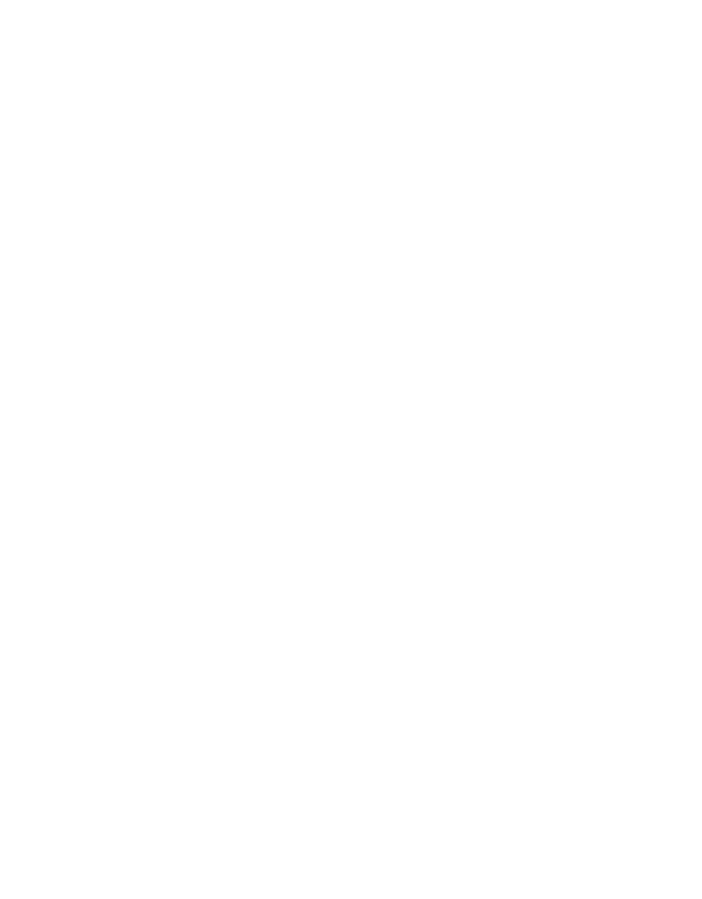
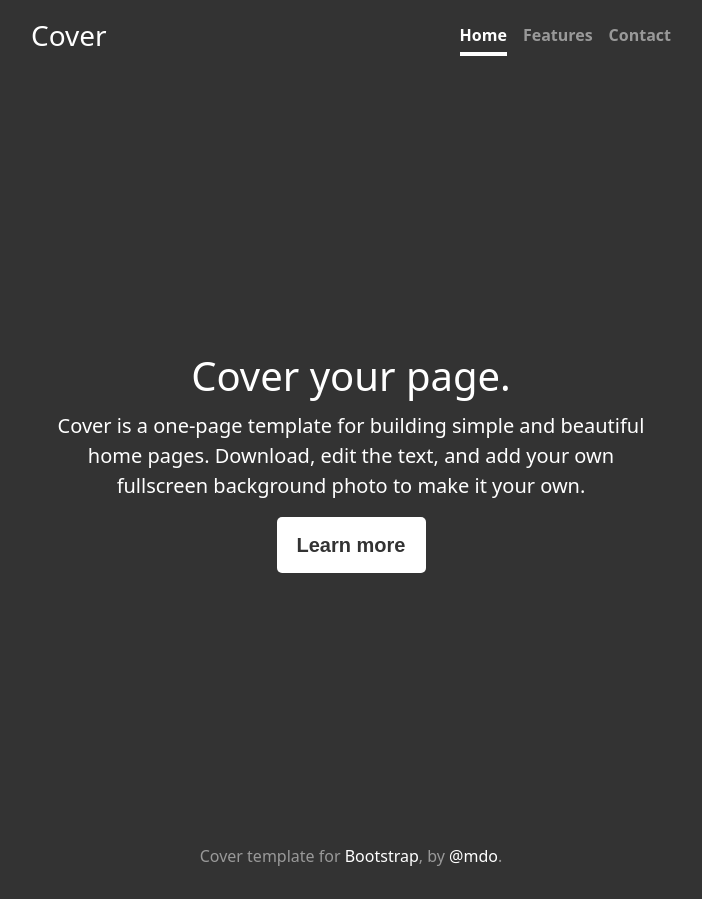
Before and after one commit to ingridmartinezdev/cover-template, a plain HTML site: page index.html in a window 1280 px wide. Shown: the whole page, without its empty margins (393-1095 px from the left). Before the commit the page ends 800 px from the top, so only its background shows below. Drawn offline with Linux system fonts and the light colour scheme.

Commit message:
sfinal project

```diff
--- a/index.html
+++ b/index.html
@@ -3,7 +3,37 @@
   <head>
     <meta charset="UTF-8" />
     <meta name="viewport" content="width=device-width, initial-scale=1.0" />
-    <title>Document</title>
+    <title>Cover Template</title>
+    <link rel="stylesheet" href="styles.css" />
   </head>
-  <body></body>
+  <body>
+    <section class="container">
+      <header>
+        <div class="logo">Cover</div>
+        <div>
+          <nav>
+            <ul>
+              <li><a class="menu-active" href="">Home</a></li>
+              <li><a class="menu" href="">Features</a></li>
+              <li><a class="menu" href="">Contact</a></li>
+            </ul>
+          </nav>
+        </div>
+      </header>
+      <div class="banner">
+        <h1>Cover your page.</h1>
+        <p>
+          Cover is a one-page template for building simple and beautiful home
+          pages. Download, edit the text, and add your own fullscreen background
+          photo to make it your own.
+        </p>
+        <button>Learn more</button>
+      </div>
+      <footer>
+        <p>
+          Cover template for <a href="">Bootstrap</a>, by <a href="">@mdo</a>.
+        </p>
+      </footer>
+    </section>
+  </body>
 </html>
--- a/styles.css
+++ b/styles.css
@@ -0,0 +1,96 @@
+*{
+    padding: 0px;
+    margin: 0px;
+    box-sizing: border-box;
+    background-color: #333333;
+}
+.container{
+    color: white;
+    font-family: system-ui, -apple-system, BlinkMacSystemFont, 'Segoe UI', Roboto, Oxygen, Ubuntu, Cantarell, 'Open Sans', 'Helvetica Neue', sans-serif;
+    padding: 16px;
+    margin: 0 408px;
+}
+header{
+    display: flex;
+    justify-content: space-between;
+    width: 640px;
+    margin: 0 auto;
+    margin-bottom: 272px;
+}
+.logo{
+    font-size: 28px;
+    font-weight: 500;
+}
+ul{
+    display: flex;
+}
+li{
+    list-style: none;
+    display: flex;
+    padding: 4px 0px;
+    margin-bottom: 16px;
+}
+header a{
+    text-decoration: none;
+    font-size: 16px;
+    font-weight: 700;
+    padding: 4px 0;
+}
+.menu{
+    color: rgba(255, 255, 255, .5) !important;
+    margin-left: 16px;
+    height: 36px;
+}
+.menu:hover{
+    border-bottom: 4px solid #898989;
+}
+.menu-active{
+    color: white;
+    border-bottom: 4px solid white;
+}
+.banner{
+    width: 640px;
+    text-align: center;
+    display: flex;
+    flex-direction: column;
+    margin: 0 auto;
+    padding:0px 24px;
+}
+h1{
+    font-size: 40px;
+    margin-bottom: 8px;
+    font-weight: 500;
+}
+.banner p{
+    font-size: 20px;
+    line-height: 1.5;
+    margin-bottom: 16px;
+    font-weight: 300;
+}
+.banner button{
+    height: 56px;
+    width: 149px;
+    padding: 12px 20px;
+    font-size: 20px;
+    background-color: white;
+    color: #333333;
+    font-weight: 700;
+    border-radius: 5px;
+    margin-bottom: 16px;
+    border: transparent;
+    margin: auto;
+}
+footer{
+    display: flex;
+    justify-content: center;
+    width: 640px;
+    margin: 0 auto;
+    color: rgba(255, 255, 255, .5);
+    margin-bottom: 16px;
+    margin-top: 272px;
+}
+footer a{
+    color: #ffffff;
+    text-decoration: none;
+
+}
```
